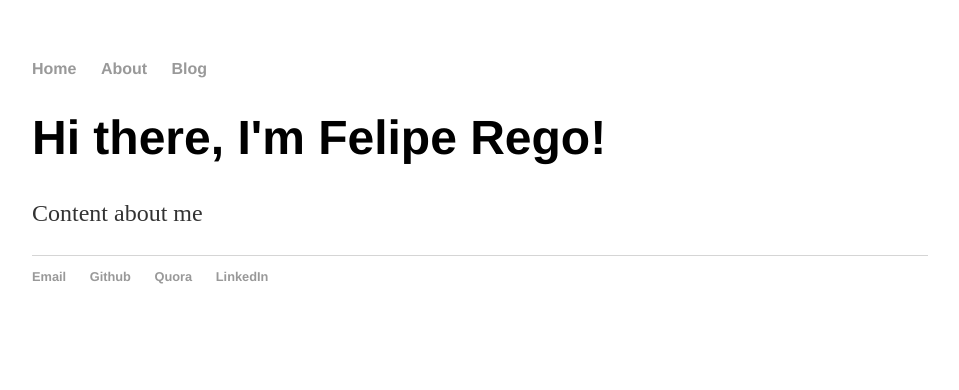
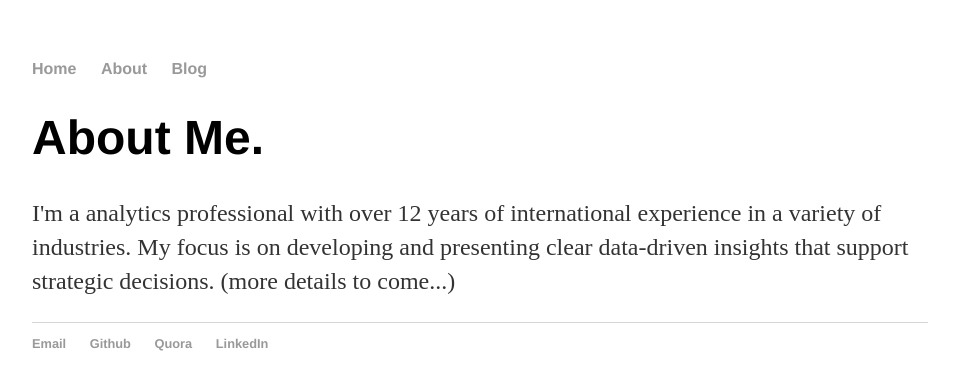
Before and after one commit to FelipeRego/FelipeRego.github.io, a Jekyll site: the page built from about/index.html, in a window 1280 px wide. Shown: the top 390 px of the page, without its empty margins (160-1119 px from the left). Built offline with Jekyll 4.4.1, drawn with Linux system fonts in a browser that asks for light colours.

Commit message:
Update index.html

```diff
--- a/about/index.html
+++ b/about/index.html
@@ -3,6 +3,7 @@ layout: default
 title: Felipe Rego - Data Analyst | Insights | Wrangling | Visualisation | Modelling | Statistics | Strategy
 ---
 <div class="blurb">
-	<h1>Hi there, I'm Felipe Rego!</h1>
-	<p>Content about me</p>
+	<h1>About Me.</h1>
+	<p>I'm a analytics professional with over 12 years of international experience in a variety of industries.
+	My focus is on developing and presenting clear data-driven insights that support strategic decisions. (more details to come...)</p>
 </div><!-- /.blurb -->
```
